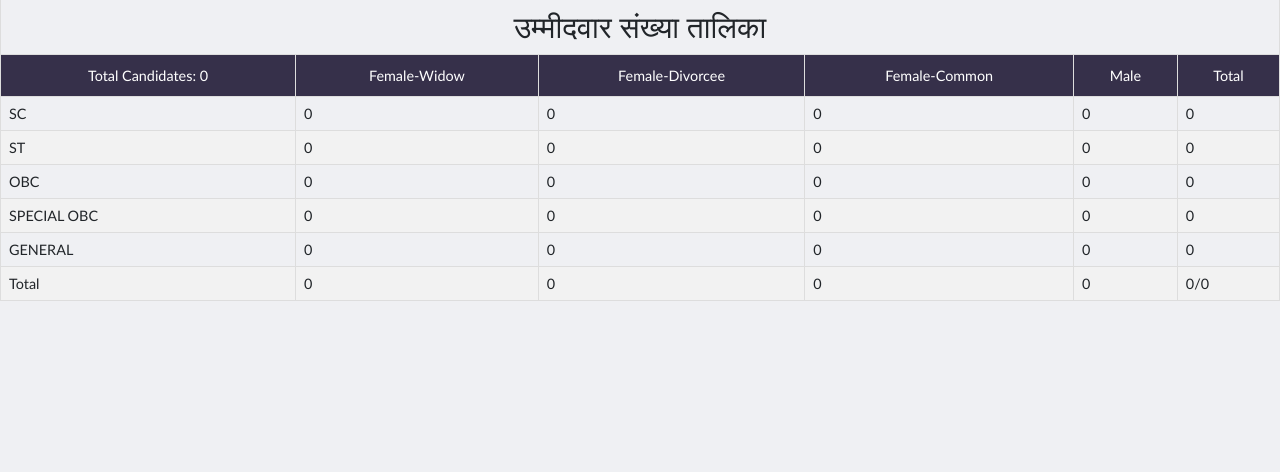
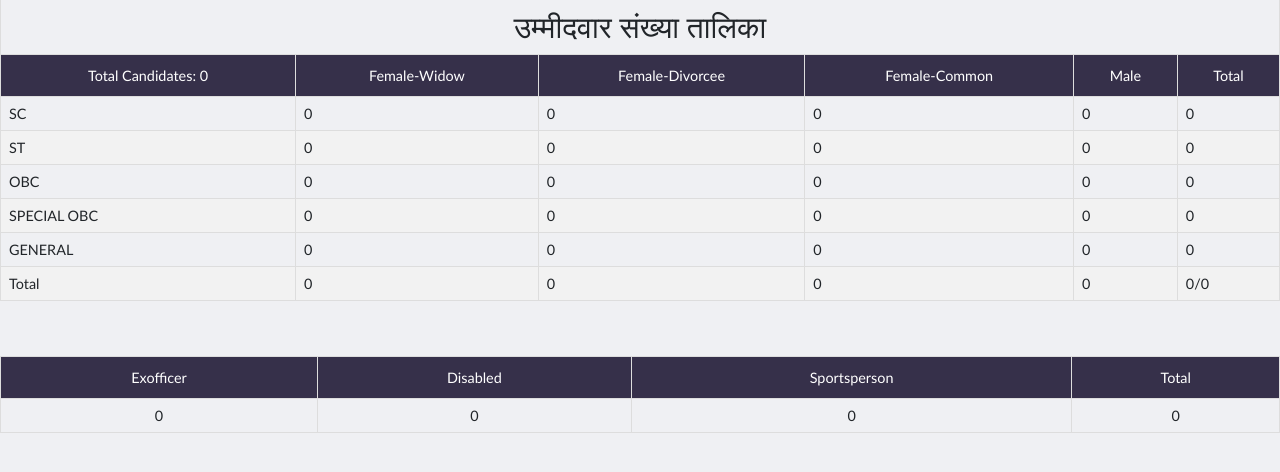
Before and after one commit to abhishekthakur1995/SKB-ULB, a PHP site: page /candidate_count_table.php in a window 1280 px wide. Shown: the part 140-612 px from the top of the page. Run offline with PHP 8.4, Linux system fonts and the light colour scheme; the visitor is signed in with stand-in values (Sample User, id 1); tables that the repository leaves empty or names only in its code hold one stand-in row (values such as "Sample post"); some libraries are stand-ins or nearby versions.

Commit message:
#showing count for special categories.

```diff
--- a/candidate_count_table.php
+++ b/candidate_count_table.php
@@ -91,6 +91,33 @@ if(!isset($_SESSION['username']) || empty($_SESSION['username'])){
                 </tr>
             </tbody>
         </table>
+
+        <?php
+            $totalEnteriesEXOFFICER = Common::getTotalEnteriesBySpecialPreferences('EXOFFICER');
+            $totalEnteriesDISABLED =  Common::getTotalEnteriesBySpecialPreferences('DISABLED');
+            $totalEnteriesSPORTSPERSON = Common::getTotalEnteriesBySpecialPreferences('SPORTSPERSON');
+            $totalSpecialPreference = $totalEnteriesEXOFFICER + $totalEnteriesDISABLED + $totalEnteriesSPORTSPERSON;
+        ?>
+
+        <table class="ulb-table">
+            <thead>
+                <tr>
+                    <th>Exofficer</th>
+                    <th>Disabled</th>
+                    <th>Sportsperson</th>
+                    <th>Total</th>
+                </tr>
+            </thead>
+            <tbody>
+                <tr>
+                    <td class="text-align-center"><?php echo $totalEnteriesEXOFFICER; ?></td>
+                    <td class="text-align-center"><?php echo $totalEnteriesDISABLED; ?></td>
+                    <td class="text-align-center"><?php echo $totalEnteriesSPORTSPERSON; ?></td>
+                    <td class="text-align-center"><?php echo $totalSpecialPreference; ?></td>
+                </tr>
+            </tbody>
+        </table>
+
     </div>
 </body>
 </html>
--- a/common/common.php
+++ b/common/common.php
@@ -361,6 +361,13 @@ class Common {
 		return $count;
 	}
 
+	public static function getTotalEnteriesBySpecialPreferences($specialPreference) {
+		$sql = "SELECT * FROM candidate_list WHERE status = 0 AND specialPreference = '".$specialPreference."' AND ulbRegion = '".$_SESSION['ulb_region']."'";
+		$res = mysqli_query($GLOBALS['link'], $sql);
+		$count = mysqli_num_rows($res);
+		return $count;
+	}
+
 	public static function createUlbEntryInReservationChartTable() {
 		$sql = "INSERT INTO reservation_chart (ULB_REGION) VALUES (?)";
 		if($stmt = mysqli_prepare($GLOBALS['link'], $sql)){
--- a/reservation_table.php
+++ b/reservation_table.php
@@ -182,7 +182,7 @@ if($insertToDB == true) {
             <thead>
                 <tr>
                     <th>Exofficer</th>
-                    <th>Disbaled</th>
+                    <th>Disabled</th>
                     <th>Sportsperson</th>
                     <th>Total</th>
                 </tr>
```
